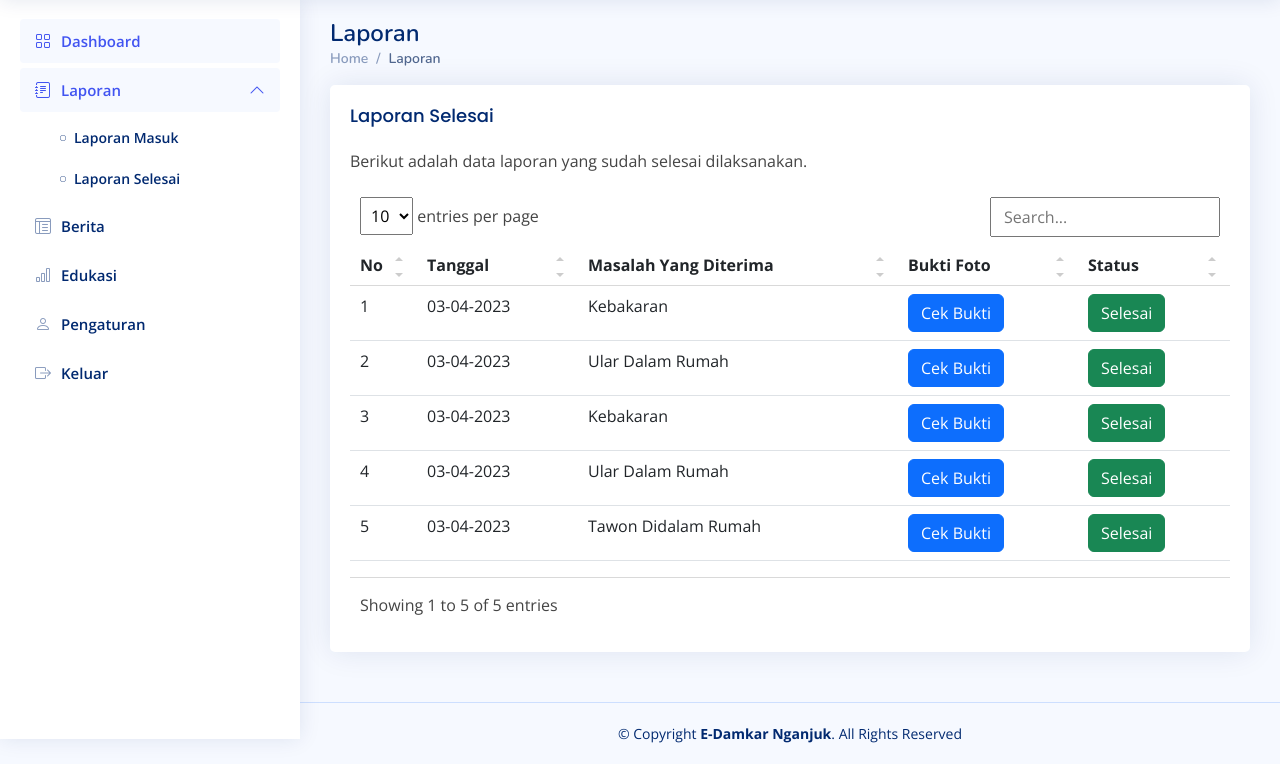
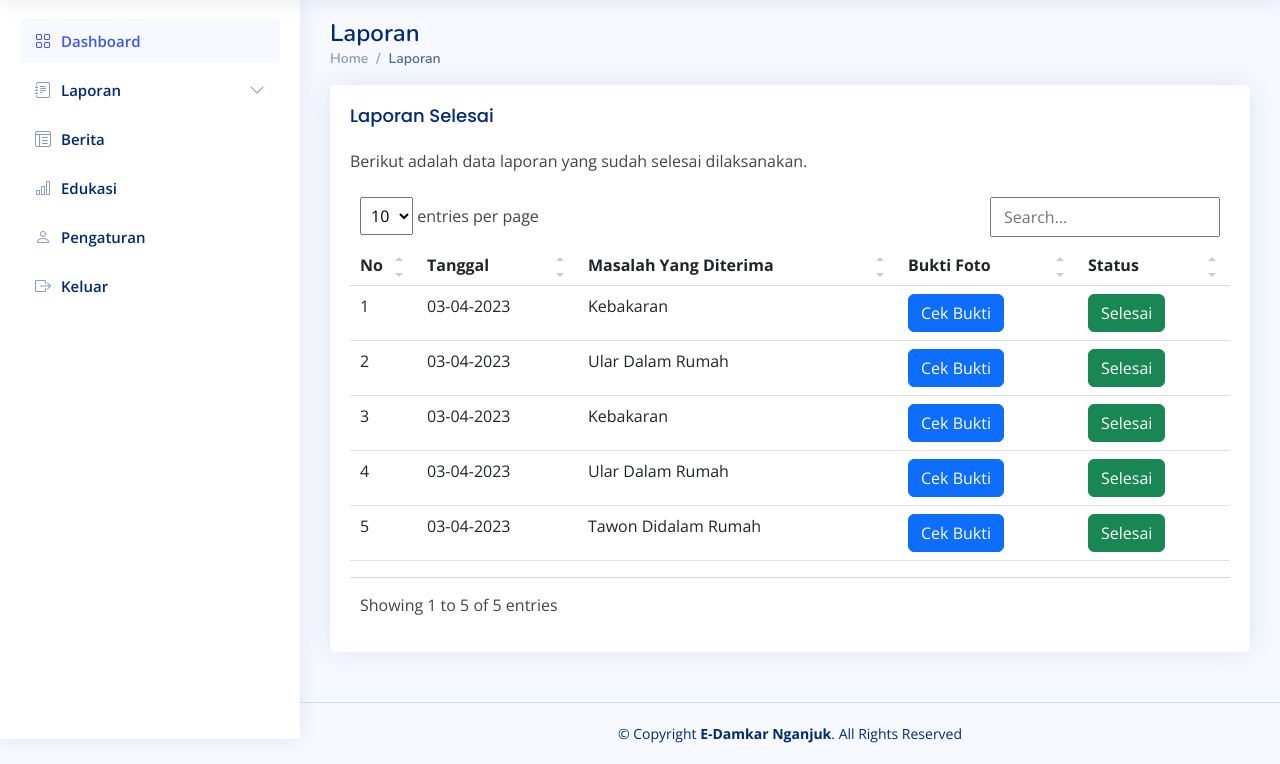
Before and after one commit to fikrilal/E-Damkar-Admin-Website, a Laravel app: page /laporan in a window 1280 px wide. Shown: the part 61-825 px from the top of the page. Run offline with Laravel 10, Linux system fonts and the light colour scheme; some libraries are stand-ins or nearby versions.

Commit message:
Update sidebar.blade.php

```diff
--- a/resources/views/backend/layouts/sidebar.blade.php
+++ b/resources/views/backend/layouts/sidebar.blade.php
@@ -11,10 +11,10 @@
   </li><!-- End Dashboard Nav -->
 
   <li class="nav-item">
-  <a class="nav-link " data-bs-target="#components-nav" data-bs-toggle="collapse" href="#">
-  <i class="bi bi-journal-text"></i><span>Laporan</span><i class="bi bi-chevron-down ms-auto"></i>
+        <a class="nav-link collapsed" data-bs-target="#icons-nav" data-bs-toggle="collapse" href="#">
+        <i class="bi bi-journal-text"></i><span>Laporan</span><i class="bi bi-chevron-down ms-auto"></i>
         </a>
-        <ul id="components-nav" class="nav-content collapse show" data-bs-parent="#sidebar-nav">
+        <ul id="icons-nav" class="nav-content collapse " data-bs-parent="#sidebar-nav">
           <li>
             <a href="/laporanmasuk">
               <i class="bi bi-circle"></i><span>Laporan Masuk</span>
@@ -26,7 +26,7 @@
             </a>
           </li>
         </ul>
-      </li><!-- End Forms Nav -->
+      </li><!-- End Icons Nav -->
 
   <li class="nav-item">
   <a class="nav-link collapsed" href="#">
```
